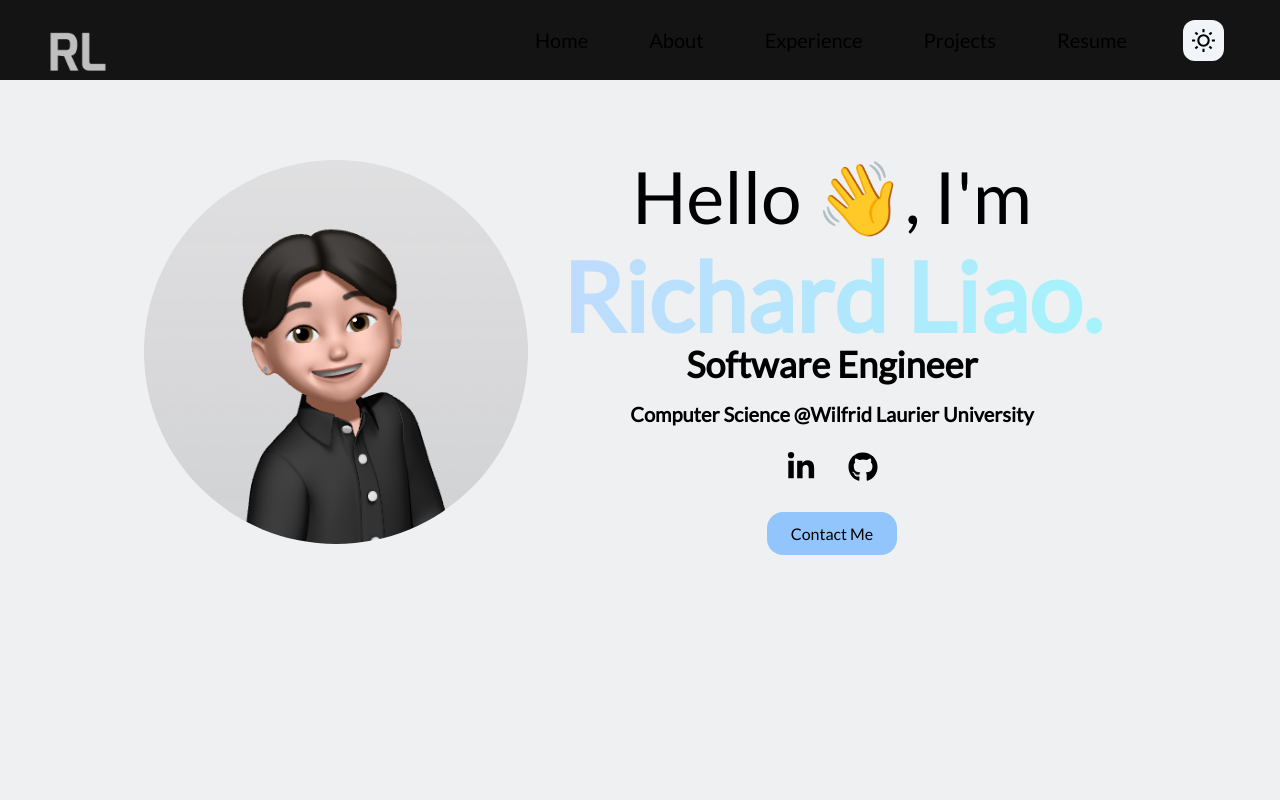
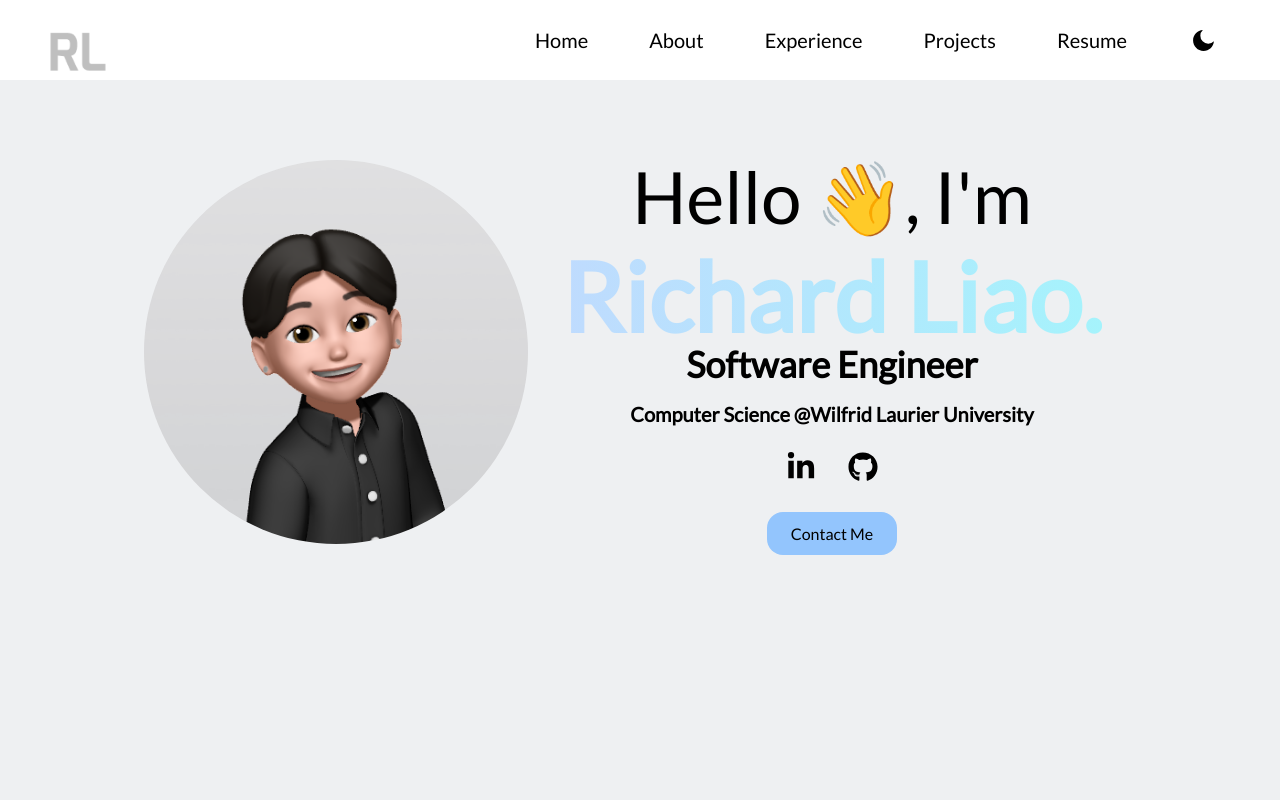
Before and after one commit to richierichh/personal-website-v2, a Next.js app: page / in a window 1280 px wide. Shown: the top 800 px of the page. Built offline with nearby package versions, Linux system fonts and the light colour scheme.

Commit message:
fixed incorrect navbar color on reload

```diff
--- a/components/Navbar.jsx
+++ b/components/Navbar.jsx
@@ -1,17 +1,31 @@
-import React, { useState } from 'react';
-import { FaBars, FaTimes} from 'react-icons/fa';
-import Image from "next/image";
+import React, { useState, useEffect } from 'react';
+import { FaBars, FaTimes } from 'react-icons/fa';
+import Image from 'next/image';
 import logo from '../assets/logo.png';
-import { useTheme } from "next-themes"
-import { RiMoonFill, RiSunLine } from "react-icons/ri"
+import { useTheme } from 'next-themes';
+import { RiMoonFill, RiSunLine } from 'react-icons/ri';
 
 const Navbar = () => {
   const [nav, setNav] = useState(false);
-    const handleClick = () => setNav(!nav);
-    const { systemTheme, theme, setTheme } = useTheme()
-    const currentTheme = theme === "system" ? systemTheme : theme
-    const navbarColor = currentTheme === "light" ? "bg-[#141414]" : "bg-white";
-    const textColor = currentTheme === "dark" ? "text-[#EEF0F2]" : "text-black";
+  const { systemTheme, theme, setTheme, resolvedTheme } = useTheme();
+  const [mounted, setMounted] = useState(false);
+
+  // This effect runs once on mount and handles the theme initialization
+  useEffect(() => {
+    setMounted(true);
+  }, []);
+
+  // Only attempt to access theme values if the component is mounted
+  const currentTheme = mounted && (theme === 'system' ? systemTheme : resolvedTheme);
+
+  // Conditional classes based on the theme
+  const navbarColor = currentTheme === 'dark' ? 'bg-neutral-900' : 'bg-white';
+  const textColor = currentTheme === 'dark' ? 'text-white' : 'text-black';
+
+  // Ensure to toggle the theme only when the component is mounted
+  const toggleTheme = () => {
+    setTheme(currentTheme === 'dark' ? 'light' : 'dark');
+  };
 
   return (
     <>
@@ -19,44 +33,33 @@ const Navbar = () => {
         <div className='pt-2 pl-8'>
           <Image src={logo} width={60} alt='logo image' />
         </div>
-
-                <ul className={`hidden md:flex ml-auto w-2/4 justify-between ${textColor} text-xl`}>
+        <ul className={`hidden md:flex ml-auto w-2/4 justify-between items-center ${textColor} text-xl`}>
           <li><a href="#Home">Home</a></li>
           <li><a href="#About">About</a></li>
           <li><a href="#Experience">Experience</a></li>
           <li><a href="#Projects">Projects</a></li>
           <li><a href="#Resume">Resume</a></li>
-
         </ul>
-
-                <div onClick={handleClick} className='md:hidden z-1000'>
+        <div onClick={() => setNav(!nav)} className='md:hidden z-10'>
           {!nav ? <FaBars /> : <FaTimes />}
-
         </div>
-
-                <ul className={`${!nav ? 'hidden' : ' text-4xl absolute top-10 flex flex-col  bg-white/40  mt-10    '} ${textColor} z-1000`}>
-                    <li className='m-10'><a href="#Home">Home</a></li>
-                    <li className='m-10'><a href="#About">About</a></li>
-                    <li className='m-10'><a href="#Experience">Experience</a></li>
-                    <li className='m-10'><a href="#Projects">Projects</a></li>
-                    <li className='m-10'><a href="#Resume">Resume</a></li>
-
+        {/* Theme Toggle Button */}
+        <button onClick={toggleTheme} className="p-2 rounded-xl m-10">
+          {currentTheme === 'dark' ? <RiSunLine size={25} /> : <RiMoonFill size={25} />}
+        </button>
+      </div>
+      {/* Mobile Nav */}
+      {nav && (
+        <ul className={`absolute top-0 left-0 w-full h-screen bg-gray-100 flex flex-col justify-center items-center ${textColor}`}>
+          <li className='py-6 text-4xl'><a href="#Home">Home</a></li>
+          <li className='py-6 text-4xl'><a href="#About">About</a></li>
+          <li className='py-6 text-4xl'><a href="#Experience">Experience</a></li>
+          <li className='py-6 text-4xl'><a href="#Projects">Projects</a></li>
+          <li className='py-6 text-4xl'><a href="#Resume">Resume</a></li>
         </ul>
-
-                {currentTheme === "dark" ? (
-                    <button
-                    onClick={() => setTheme("light")} className="bg-slate-100 p-2 rounded-xl m-10">
-                    <RiMoonFill size={25} color="black"/>
-                    </button>
-                ) : (
-                    <button onClick={() => setTheme("dark")} className="bg-slate-100 p-2 rounded-xl m-10 ">
-                    <RiSunLine size={25} color="black"/>
-                    </button>
       )}
-
-            </div>
     </>
-    )
-}
+  );
+};
 
 export default Navbar;
--- a/pages/_app.js
+++ b/pages/_app.js
@@ -1,6 +1,8 @@
 import '@/styles/globals.css'
 
 export default function App({ Component, pageProps }) {
-  return <Component {...pageProps} />
+  return (
 
+  <Component {...pageProps} />
+  )
 }
--- a/pages/index.js
+++ b/pages/index.js
@@ -14,7 +14,7 @@ export default function Index() {
       <Head>
         <title> Richard Liao </title>
       </Head>
-      <ThemeProvider enableSystem={true} attribute="class">
+      <ThemeProvider attribute="class">
         <Navbar />
         <Home />
         <About/>
```
Lines whose indentation alone changed are shown as unchanged.
